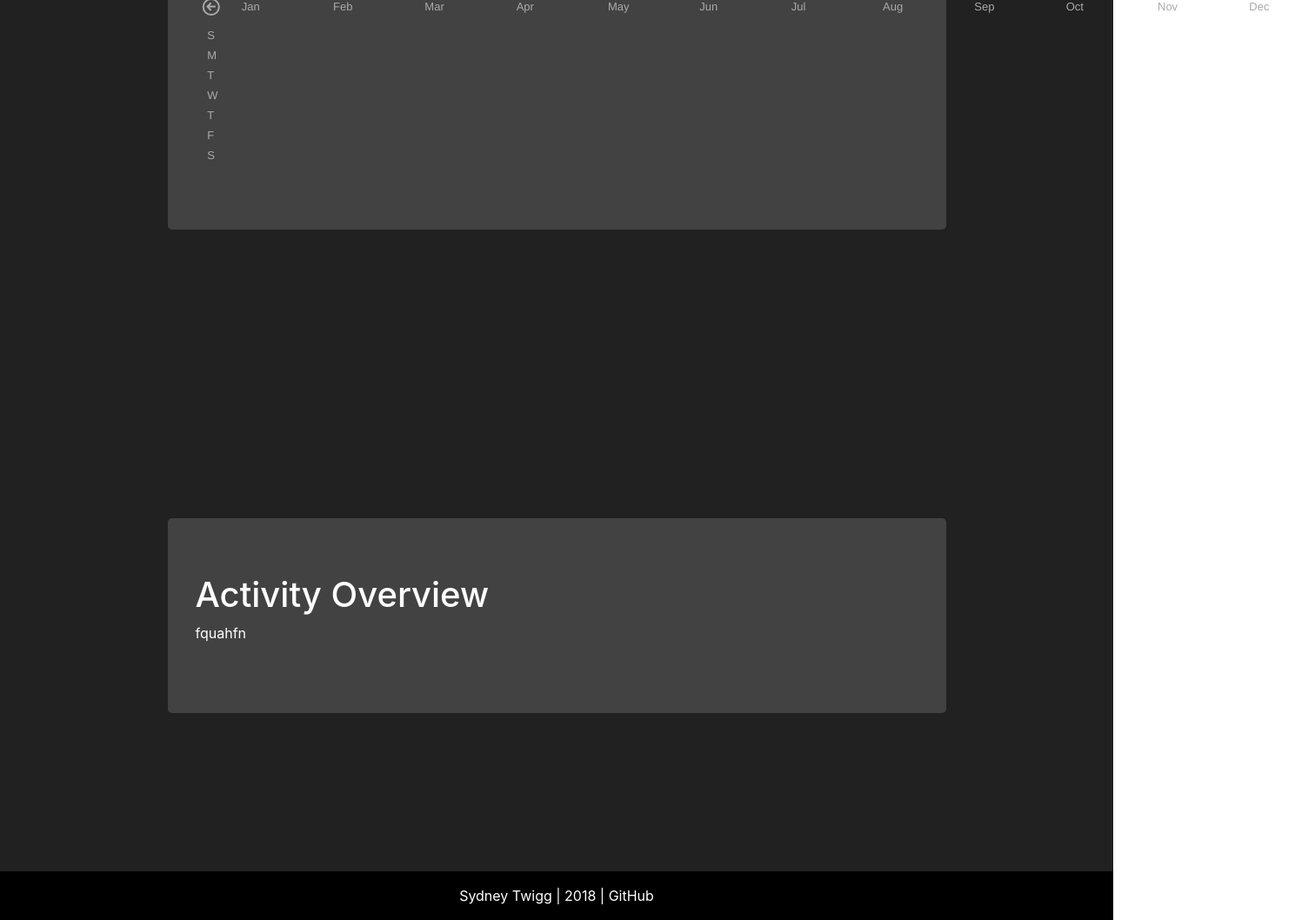
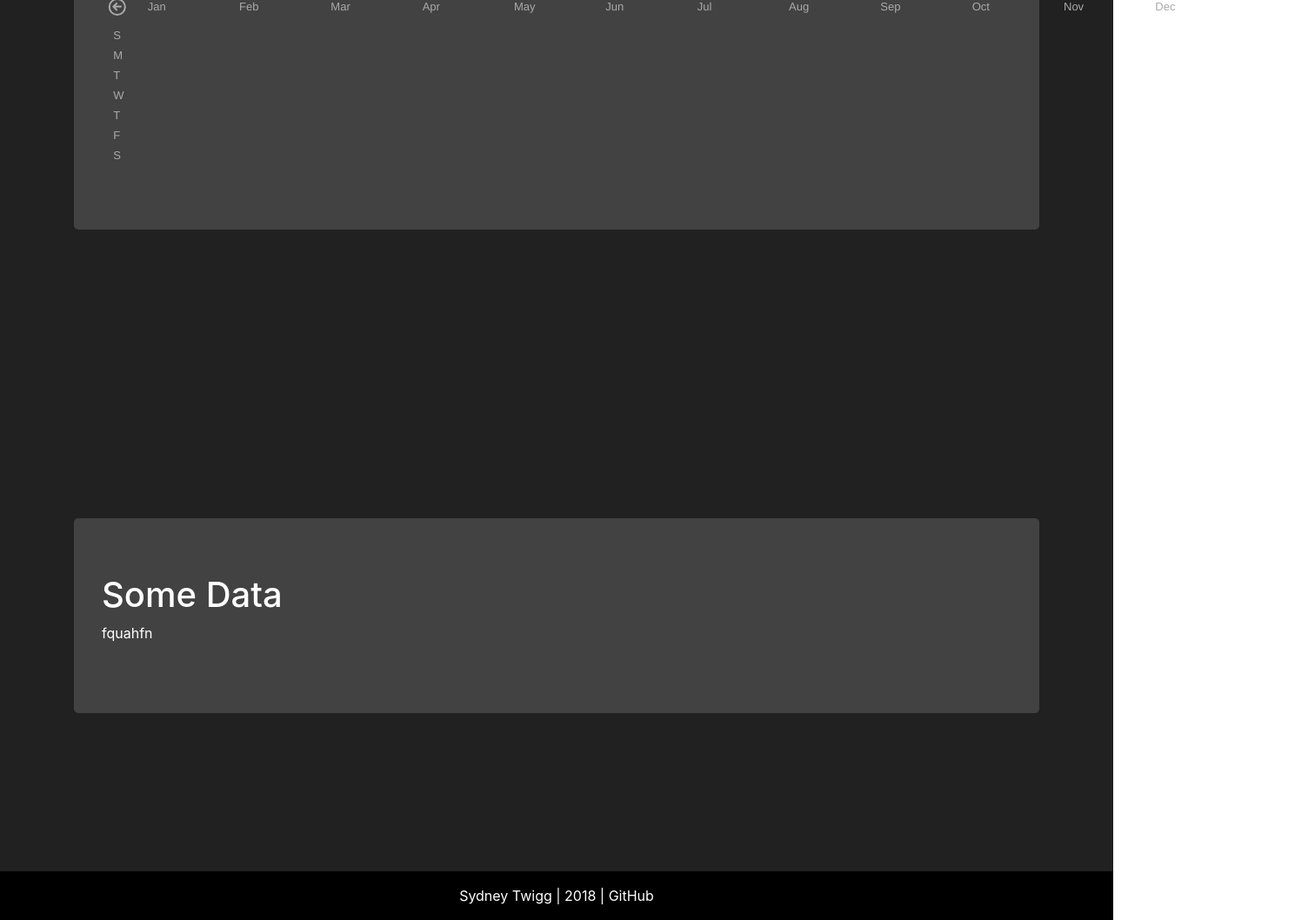
Before and after one commit to sydneytwigg/HealthStats2018, a website with bundled scripts: page index.html in a window 1280 px wide. Shown: the part 278-1336 px from the top of the page at 87% size, 1489 px wide, since content can reach past the window. Built offline with nearby package versions, Linux system fonts and the light colour scheme.

Commit message:
Styled calendar

```diff
--- a/css/scrolling-nav.css
+++ b/css/scrolling-nav.css
@@ -25,6 +25,10 @@ h1, h2, h3, h4, h5, h6,
   font-weight: 400;
   line-height: 1.2;
   color: inherit;
+}
+
+h1{
+  font-size: 16pt;
 }
 
 body{
@@ -87,3 +91,10 @@ body{
   overflow: hidden;
   text-overflow: ellipsis;
 }
+
+.jumbotron {
+  padding: 2rem 1rem;
+  margin-bottom: 2rem;
+  background-color: #424242;
+  border-radius: 0.3rem;
+}
--- a/index.html
+++ b/index.html
@@ -45,7 +45,7 @@
 
     <section id="yearOverview " style="background-color: #212121">
       <div class="container ">
-        <div class="col-lg-10 mx-auto py-0 ">
+        <div class="col-lg-15 mx-auto py-0 ">
           <div class="jumbotron" style="background-color: #424242; color: #ffffff">
             <h1>Activity Overview</h1>
             <div id="calendar" style="width:100%"></div>
@@ -1387,12 +1387,6 @@
                 calendarHeatmap.init(data, div_id, color, overview, print);
               })();
             </script>
-
-            <div id="cal-heatmap"></div>
-            <script type="text/javascript">
-              var cal = new CalHeatMap();
-              cal.init({});
-            </script>
           </div>
         </div>
       </div>
@@ -1400,9 +1394,9 @@
 
     <section id="yearOverview " style="background-color: #212121">
       <div class="container ">
-        <div class="col-lg-10 mx-auto py-0 ">
+        <div class="col-lg-15 mx-auto py-0 ">
           <div class="jumbotron" style="background-color: #424242; color: #ffffff">
-            <h1>Activity Overview</h1>
+            <h1>Some Data</h1>
             <p>fquahfn</p>
           </div>
         </div>
```
